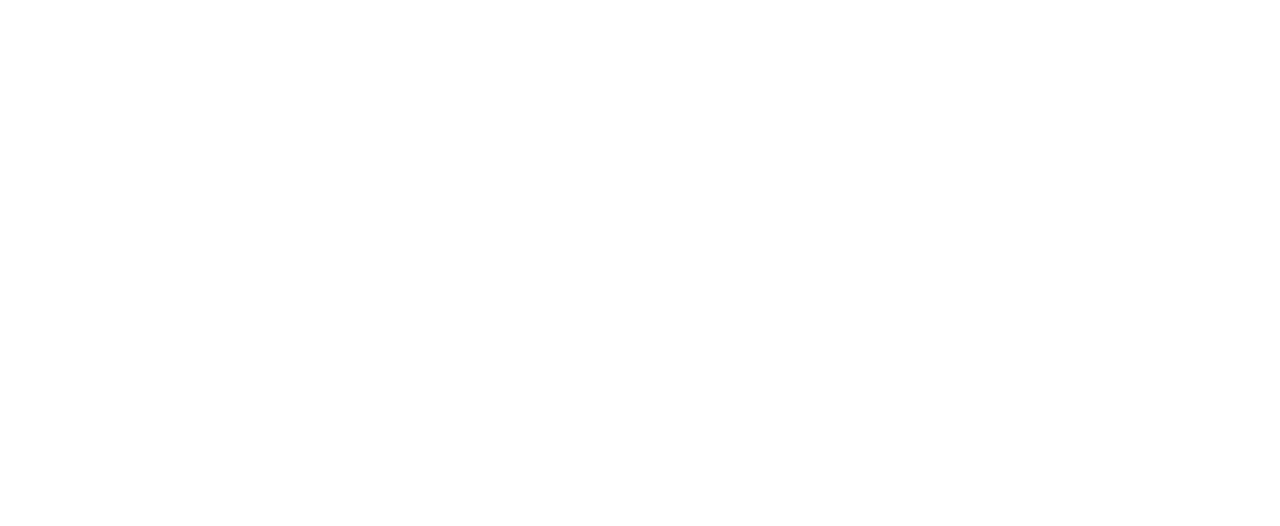
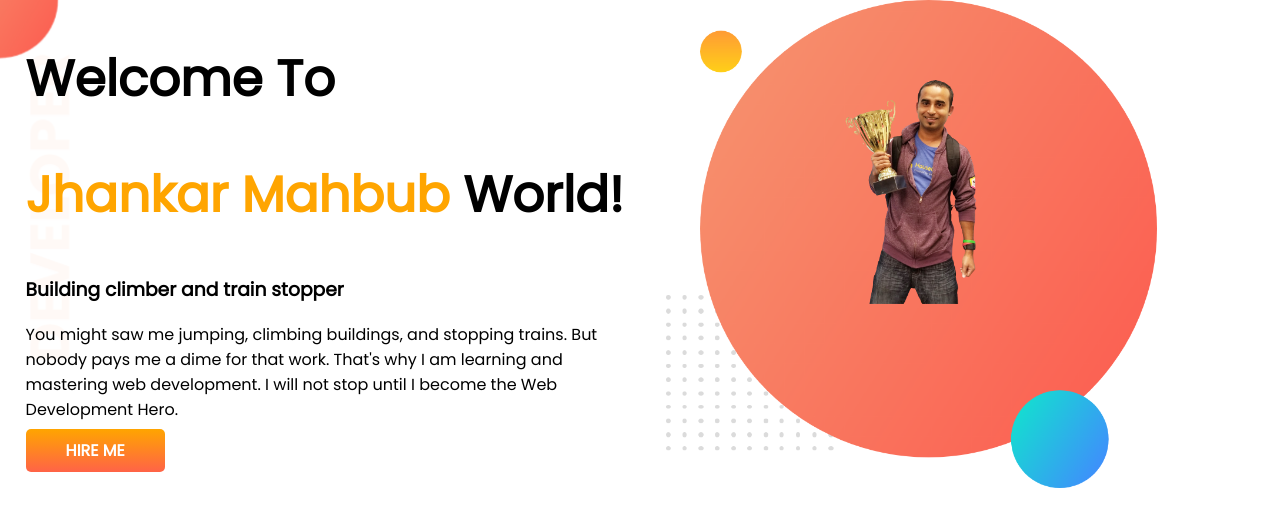
Before and after one commit to Rabbi06/developer-portfolio, a plain HTML site: page index.html in a window 1280 px wide. Drawn offline with Linux system fonts and the light colour scheme.

Commit message:
top-banner added

```diff
--- a/index.html
+++ b/index.html
@@ -1,13 +1,35 @@
 <!DOCTYPE html>
 <html lang="en">
+
 <head>
     <meta charset="UTF-8">
     <meta http-equiv="X-UA-Compatible" content="IE=edge">
     <meta name="viewport" content="width=device-width, initial-scale=1.0">
     <title>Rabbi Portfolio</title>
+    <link rel="preconnect" href="https://fonts.googleapis.com">
+    <link rel="preconnect" href="https://fonts.gstatic.com" crossorigin>
+    <link href="https://fonts.googleapis.com/css2?family=Poppins&display=swap" rel="stylesheet">
     <link rel="stylesheet" href="style.css">
 </head>
+
 <body>
+    <section class="top-banner">
+        <div class="half-width">
+            <h1>Welcome To</h1>
+            <h1><span class="orange-color">Jhankar Mahbub</span> World!</h1>
+            <h3>Building climber and train stopper</h3>
+            <p>You might saw me jumping, climbing buildings, and stopping trains. But nobody pays me a dime for that
+                work.
+                That's why I am learning and mastering web development. I will not stop until I become the Web
+                Development
+                Hero.</p>
+            <a class="link-button" target="_blank" href="https://programminghero1.github.io/developer-portfolio/"> HIRE
+                ME </a>
+        </div>
+        <div class="half-width">
+            <img src="images/JHankar-pic-bg.png" alt="">
+        </div>
+    </section>
+</body>
 
-</body>
 </html>
--- a/style.css
+++ b/style.css
@@ -0,0 +1,32 @@
+body{
+    font-family: 'Poppins', sans-serif;
+    margin: 0;
+}
+h1{
+    font-size: 50px
+}
+.orange-color{
+    color: orange;
+}
+section{
+    display: flex;
+}
+.half-width{
+    width: 50%;
+    padding-left: 2%;
+}
+.half-width img{
+    width: 80%;
+}
+.link-button{
+    text-decoration: none;
+    background-image: linear-gradient(orange,  tomato);
+    padding: 10px 40px;
+    color: white;
+    font-weight: 700;
+    border-radius: 5px;
+}
+.top-banner{
+    background-image: url(images/top-banner.png);
+    background-repeat: no-repeat;
+}
```
Also changed, not shown: images/JHankar-pic-bg.png (added), images/dream-bg.png (added), images/exp-bg.png (added), images/jhankar.png (added), images/jhankar2.png (added), images/my-bg.png (added), images/my-bg2.png (added), images/top-banner.png (added), 7 other files.
